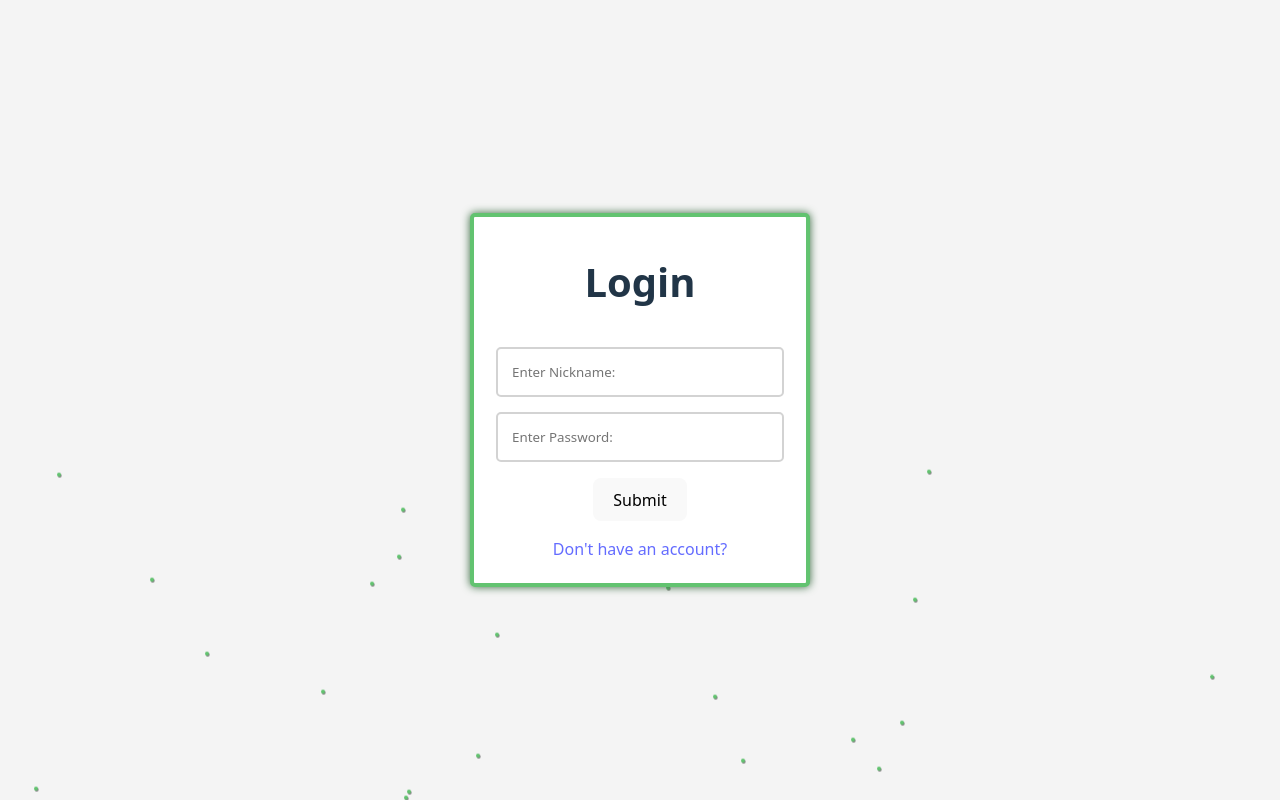
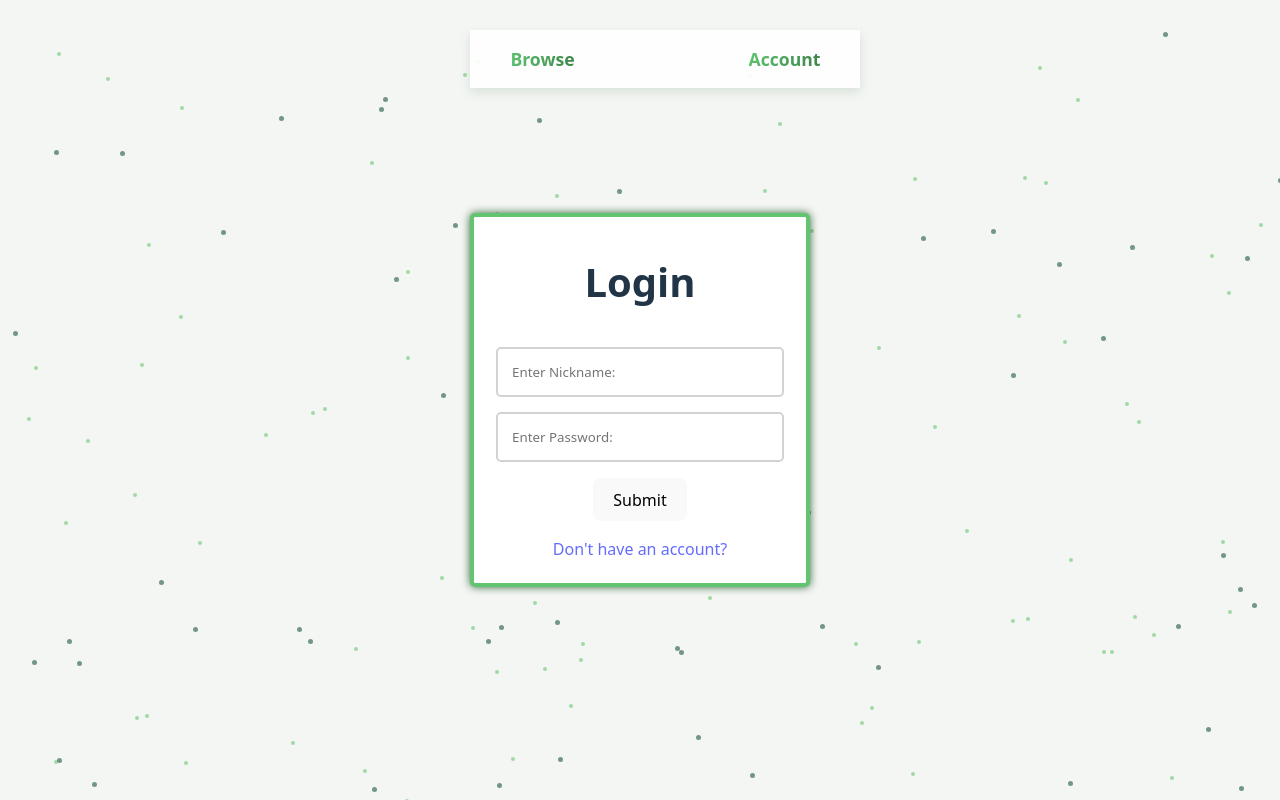
Before and after one commit to HermanSOl/GreenApp, a React (Vite) app in the folder myGreenApp/: page / in a window 1280 px wide. Built offline with nearby package versions, Linux system fonts and the light colour scheme.

Commit message:
Added Navigation Bar

```diff
--- a/myGreenApp/src/App.jsx
+++ b/myGreenApp/src/App.jsx
@@ -1,10 +1,13 @@
 import LoginCard from "./LoginCard"
 import BackgroundStars from "./BackgroundStars"
+import NavBar from "./NavBar"
 
 function App() {
     return(
         <body>
-            <BackgroundStars count={200} color={"#62C370"}/>
+            <NavBar/>
+            <BackgroundStars count={300} color={"#9FD8A3"}/>
+            <BackgroundStars count={200} color={"#356859"}/>
             <LoginCard title={"Login"}/>
         </body>
 
--- a/myGreenApp/src/BackgroundStars.jsx
+++ b/myGreenApp/src/BackgroundStars.jsx
@@ -6,16 +6,11 @@ function BackgroundStars({count,color}){
         const x = Math.floor(Math.random() * 2000);
         const y = Math.floor(Math.random() * 2000);
         shadows.push(`${x}px ${y}px ${color}`);
-        shadows.push(`${x + 0.7}px ${y + 1}px gray`);
     }
     shadows.join(',')
     return(
-        <div class = "backround-star-container">
-        <div class = "background-star1"
+        <div class = "background-star" id = {"back-star" + count}
         style = {{boxShadow: shadows}}></div>
-        <div class = "background-star2">
-        </div>
-        </div>
 
     );
 }
--- /dev/null
+++ b/myGreenApp/src/NavBar.jsx
@@ -0,0 +1,11 @@
+
+function NavBar(){
+    return(
+        <div class = "nav-bar">
+            <a class = "navbar-link gradient-text">Browse</a>
+            <a class = "navbar-link gradient-text">Account</a>
+        </div>
+    );
+}
+
+export default NavBar
--- a/myGreenApp/src/index.css
+++ b/myGreenApp/src/index.css
@@ -32,7 +32,7 @@ body{
     display: flex;
     justify-content: center;
     align-items: center;
-    background-color: #f4f4f4;
+    background-color: #F4F6F3;
 }
 
 /* The login container area */
@@ -72,17 +72,68 @@ body{
 
 /*The background star area*/
 
-.background-star1{
-    width: 4px;
-    height: 4px;
+.background-star{
     border-radius: 100%;
     position: fixed;
     top: 0;
     left: 0;
     z-index: 0;
     pointer-events: none;
-    animation: rise 17s ease-out infinite;
 }
+
+#back-star300{
+    width: 4px;
+    height: 4px;
+    animation: glimmer 5s ease-out infinite 1s;
+}
+
+#back-star200{
+    width: 5px;
+    height: 5px;
+    animation: glimmer 8s ease-out infinite 3s;
+}
+
+/*--------------------------------------------*/
+
+
+/*Navigation Bar Area*/
+
+.nav-bar {
+    position: fixed;
+    top: 30px;
+    width: 310px;
+    display: flex;
+    justify-content: space-between;
+    gap: 40px;
+    padding: 16px 40px;
+    background: rgba(255, 255, 255, 0.877);
+    box-shadow: 0 4px 10px rgba(53, 104, 61, 0.15);
+    z-index: 10;
+  }
+
+  .navbar-link {
+    font-weight: 600;
+    font-size: 1.1rem;
+    transition: color 0.3s ease, transform 0.2s ease;
+  }
+
+  .navbar-link:hover {
+    cursor: pointer;
+  }
+
+
+.gradient-text {
+    background: linear-gradient(90deg, #5BC06E, #3f864a, rgb(108, 64, 64));
+    background-size: 200%;
+    -webkit-background-clip: text;
+    -webkit-text-fill-color: transparent;
+    font-weight: 700;
+    transition: background-position 0.6s ease;
+  }
+
+  .gradient-text:hover {
+    background-position: 100%;
+  }
 
 h1 {
   font-size: 3.2em;
@@ -125,11 +176,14 @@ button:focus-visible {
   }
 }
 
-@keyframes rise {
-    from {
-      transform: translateY(100vh);
+@keyframes glimmer {
+    0%{
+      opacity: 1;
     }
-    to {
-      transform: translateY(0);
+    50%{
+      opacity: 0.6;
+    }
+    100%{
+        opacity: 1;
     }
   }
```
